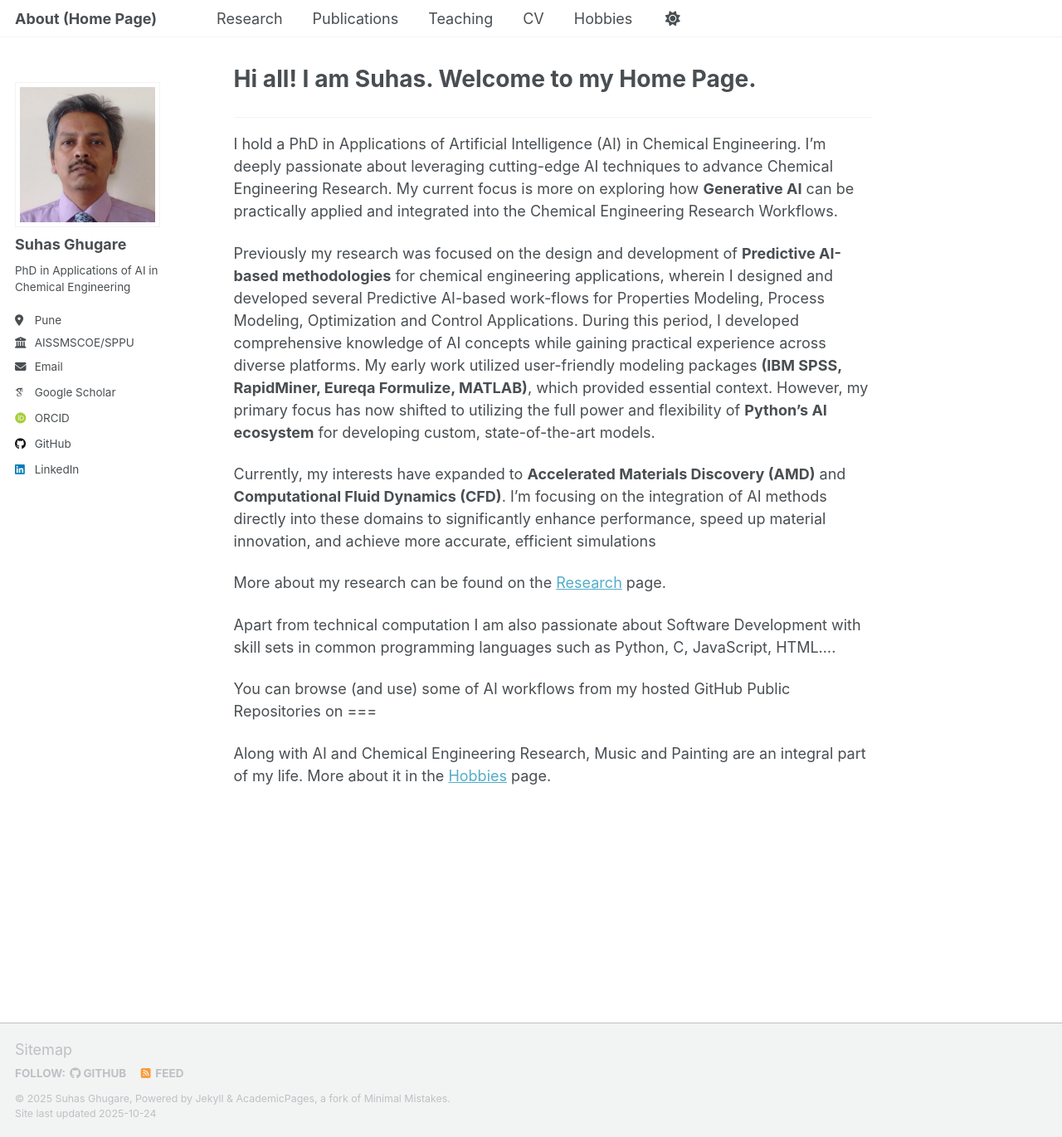
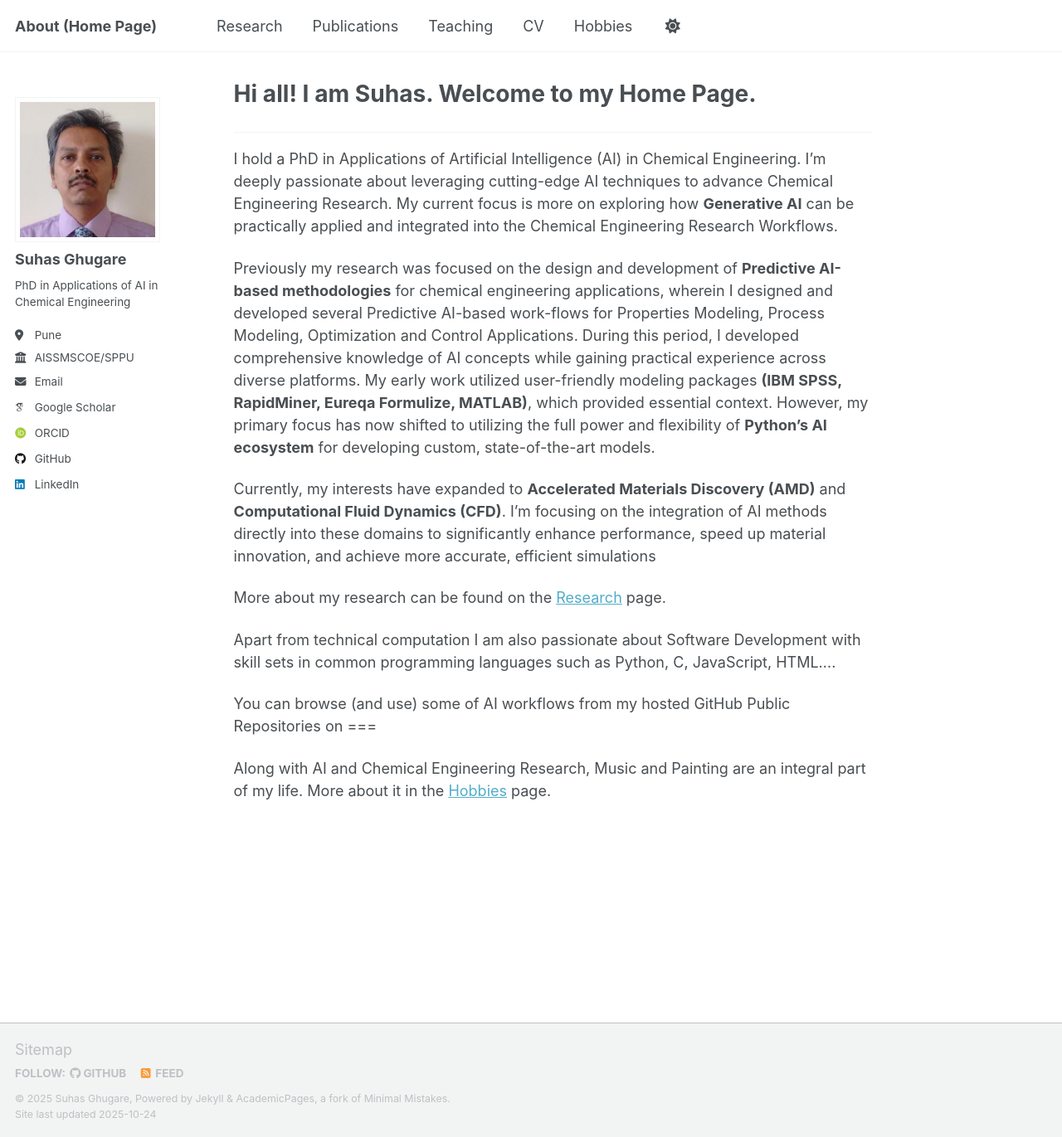
Before and after one commit to suhasghugare/suhasghugare.github.io, a Jekyll site: the page built from _pages/about.md, in a window 1280 px wide and 1371 px high. Shown: the whole window at 83% size. Built offline with Jekyll 4.4.1, drawn with Linux system fonts in a browser that asks for light colours; some web fonts are replaced; a script that is not in the unit is left out.

Commit message:
Update _navigation.scss

```diff
--- a/_sass/layout/_navigation.scss
+++ b/_sass/layout/_navigation.scss
@@ -180,7 +180,7 @@
   a {
     display: block;
     margin: 0 1rem;
-    padding: 5rem 5;
+    padding: 0.5rem 0;
     color: var(--global-masthead-link-color);
     text-decoration: none;
 
@@ -193,7 +193,7 @@
     position: absolute;
     height: 2.5rem;
     right: 0;
-    padding: 0 0.5rem;
+    padding: 5 5rem;
     border: 0;
     outline: none;
     background-color: var(--global-base-color);
```
